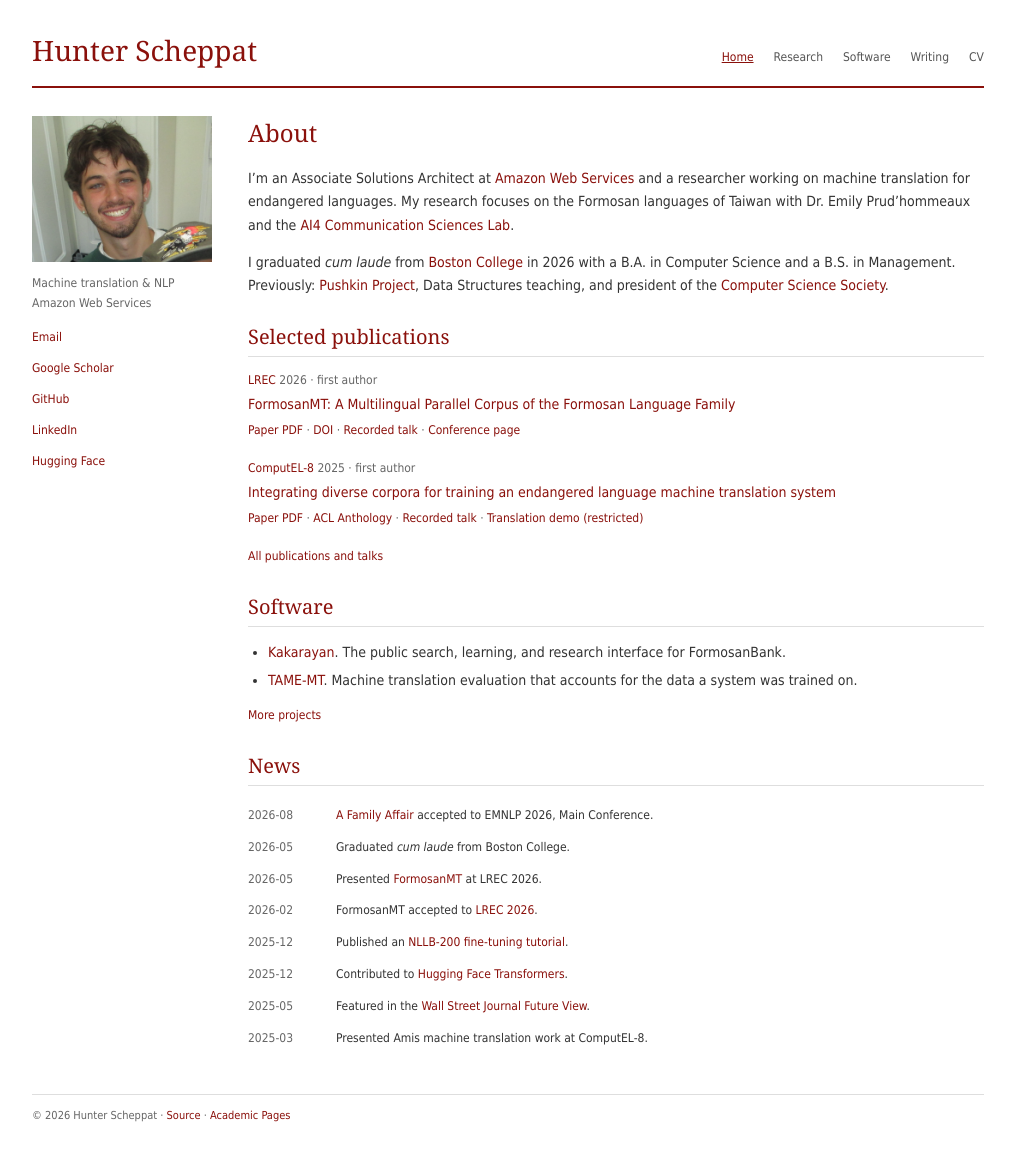
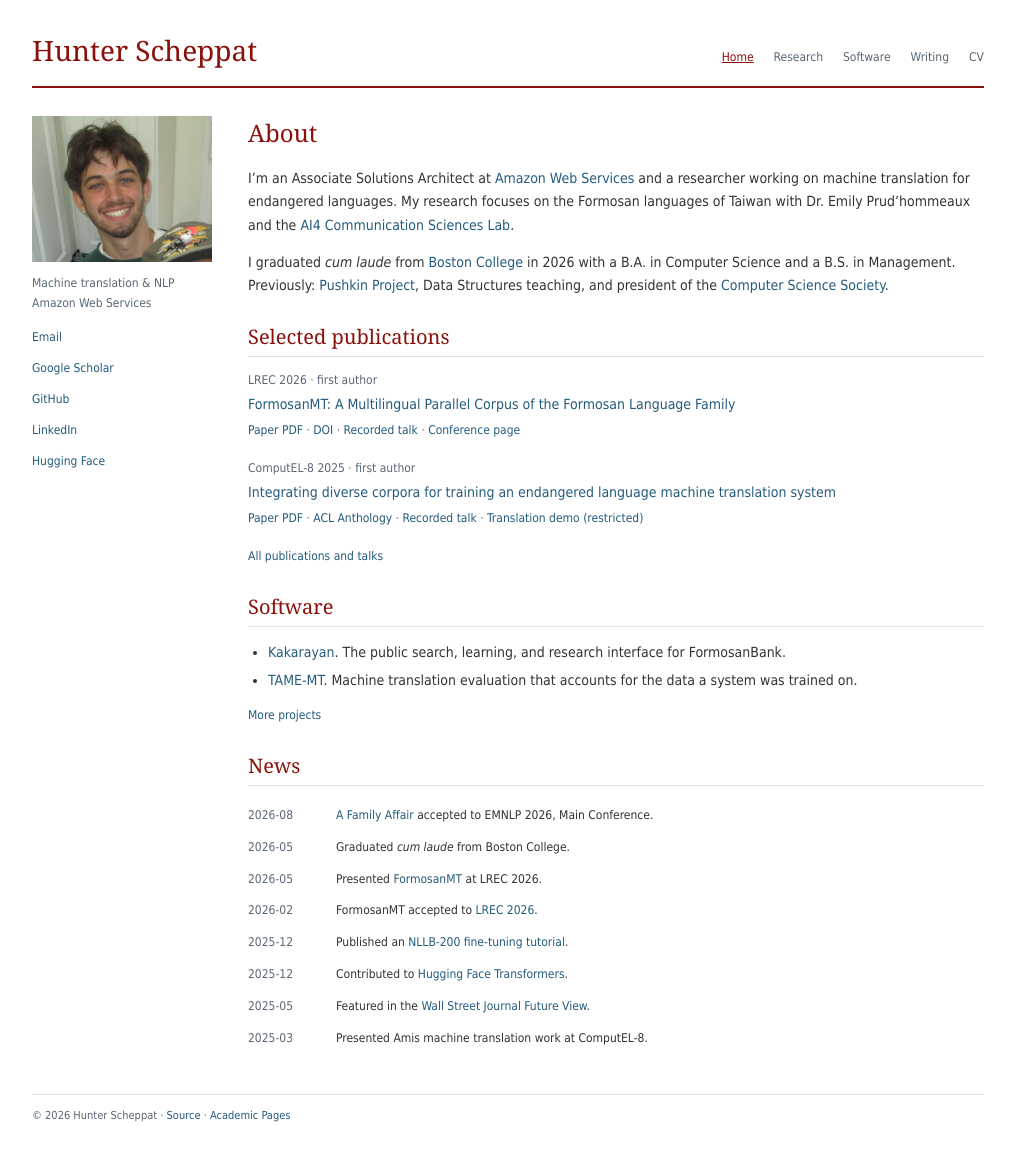
Before and after one commit to hunterschep/website, a Jekyll site: the page built from _pages/about.md, in a window 1280 px wide. Shown: the whole page, without its empty margins (132-1147 px from the left). Built offline with Jekyll 4.4.1, drawn with Linux system fonts in a browser that asks for light colours.

Commit message:
Distinguish links and secondary text with blue and slate

```diff
--- a/assets/css/main.css
+++ b/assets/css/main.css
@@ -1,7 +1,8 @@
 :root {
   --maroon: #8a100b;
-  --rule: #dedede;
-  --muted: #666;
+  --link: #245b7d;
+  --rule: #dde3e7;
+  --muted: #596777;
 }
 
 * { box-sizing: border-box; }
@@ -17,7 +18,7 @@ body {
   font: 14px/1.65 Tahoma, Verdana, sans-serif;
 }
 
-a { color: var(--maroon); text-decoration: none; overflow-wrap: anywhere; }
+a { color: var(--link); text-decoration: none; overflow-wrap: anywhere; }
 a:hover { text-decoration: underline; }
 a:focus-visible { outline: 2px solid var(--maroon); outline-offset: 3px; }
 p { margin: 0 0 14px; }
@@ -31,10 +32,10 @@ li { margin-bottom: 5px; }
 
 .masthead { border-bottom: 2px solid var(--maroon); }
 .masthead__inner-wrap { display: flex; flex-wrap: wrap; justify-content: space-between; align-items: baseline; gap: 10px 24px; padding: 0 0 14px; }
-.site-name { font: 28px/1.3 Georgia, serif; }
+.site-name { color: var(--maroon); font: 28px/1.3 Georgia, serif; }
 .masthead__menu ul { display: flex; flex-wrap: wrap; gap: 4px 20px; margin: 0; padding: 0; list-style: none; }
 .masthead__menu li { margin: 0; }
-.masthead__menu a { display: inline-block; padding: 4px 0; color: #555; font-size: 12px; }
+.masthead__menu a { display: inline-block; padding: 4px 0; color: var(--muted); font-size: 12px; }
 .masthead__menu a[aria-current] { color: var(--maroon); text-decoration: underline; }
 
 #main {
@@ -52,7 +53,7 @@ li { margin-bottom: 5px; }
 .page__title { overflow-wrap: anywhere; }
 .record-meta, .record-date, .section-link, .resource-links { color: var(--muted); font-size: 12px; }
 .record-meta { margin: 0 0 4px; }
-.venue-label { color: var(--maroon); }
+.venue-label { color: var(--muted); }
 .resource-links { margin: 7px 0 0; }
 .section-link { margin: 14px 0 0; }
 
```
